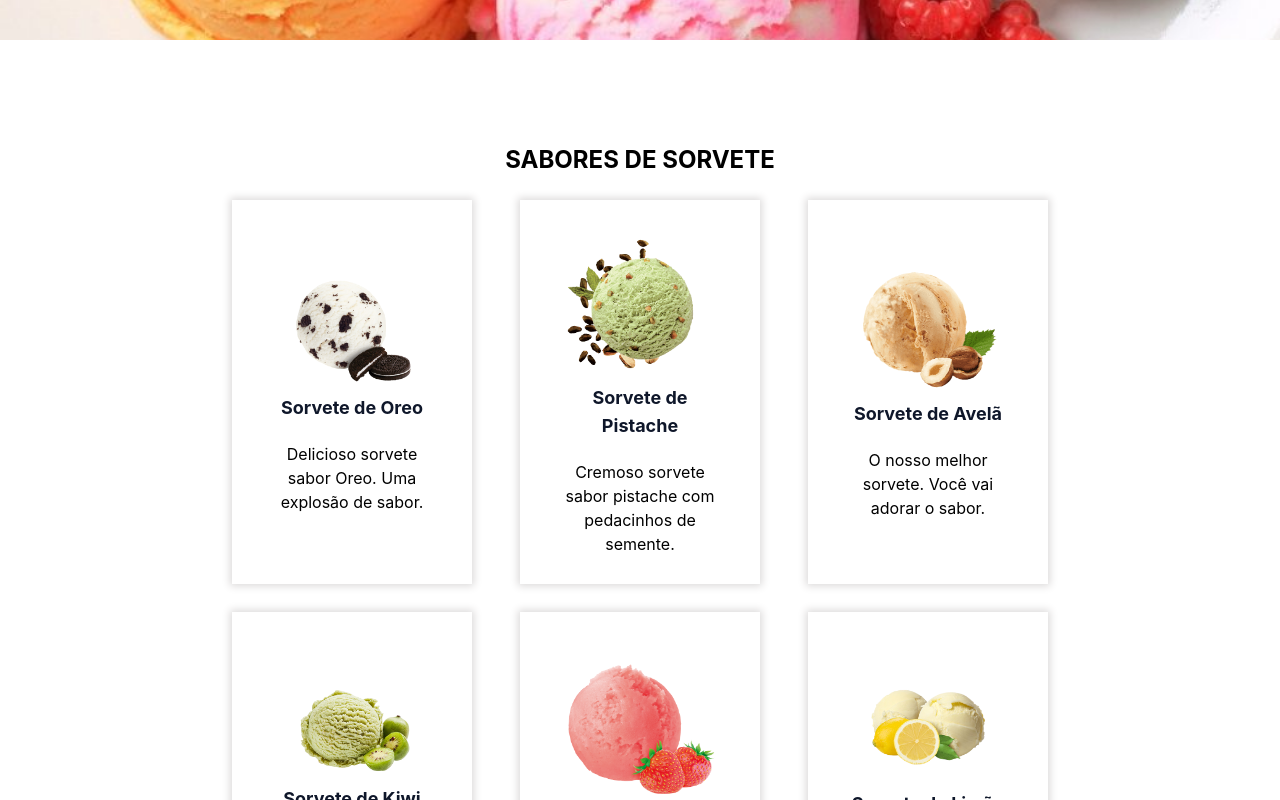
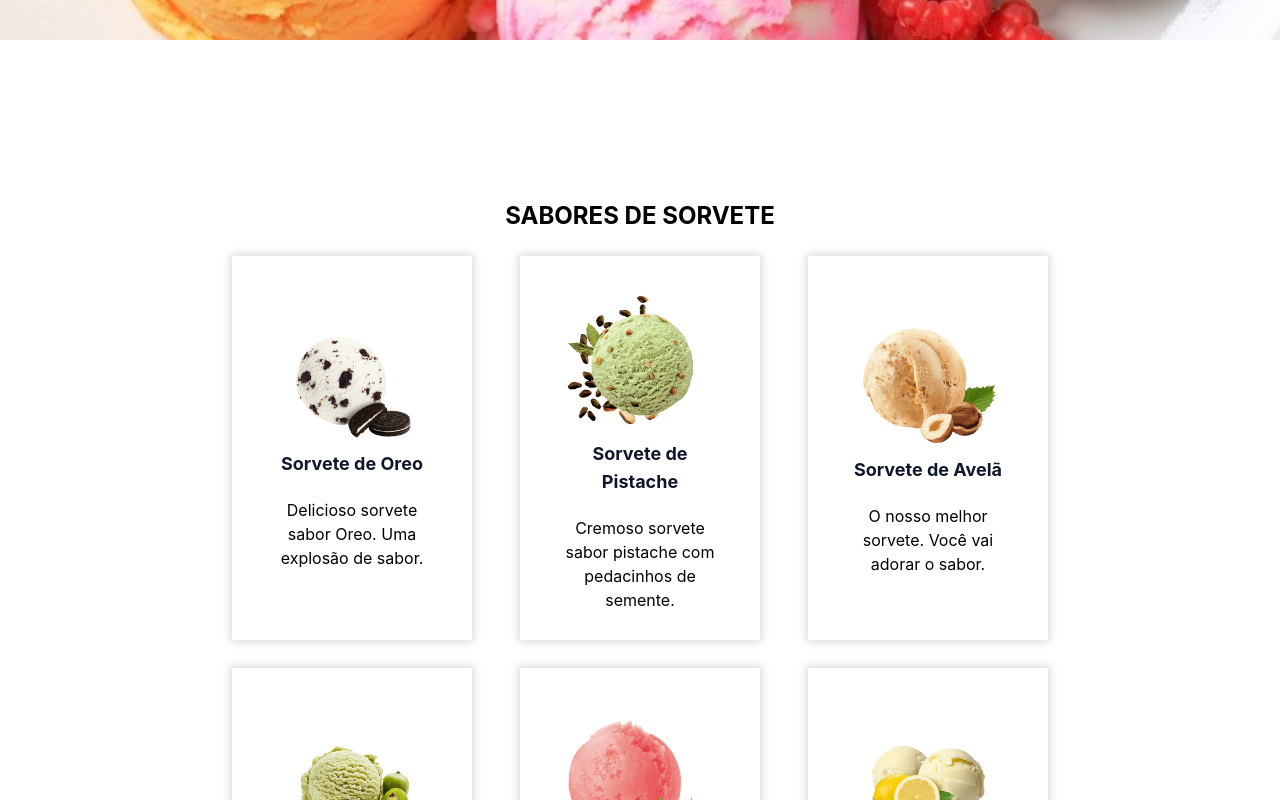
Before and after one commit to mferreiradb/Gelateria, a React (Create React App) app: page /sabores in a window 1280 px wide. Shown: the part 760-1560 px from the top of the page. Built offline with nearby package versions, Linux system fonts and the light colour scheme.

Commit message:
Update index.js

```diff
--- a/src/pages/Sabores/index.js
+++ b/src/pages/Sabores/index.js
@@ -19,7 +19,7 @@ const Home = () => (
             <h1 className='h-screen leading-normal text-white fundo-sabores flex items-center justify-center text-6xl font-bold'>Nossos Sabores</h1>
         </section>
 
-        <main className="lg:my-20 xl:my-20 2lg:my-20 p-6">
+        <main className="lg:my-20 xl:my-20 2lg:my-20 py-20 px-8">
 
             <h2 className='font-bold text-2xl mb-6'>SABORES DE SORVETE</h2>
             <section className="space-y-7 md:flex md:flex-col md:items-center">
```
